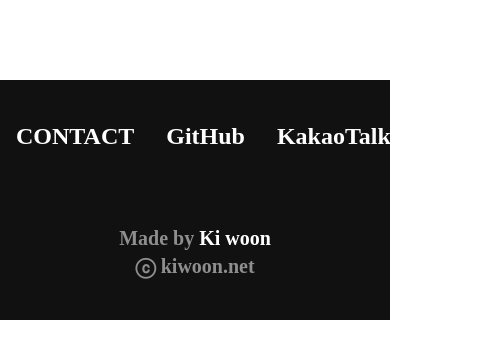
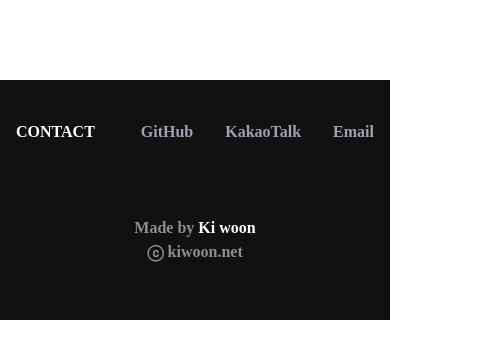
Before and after one commit to Dduridduri/portfolio, a React (Create React App) app: page /footer in a window 390 px wide. Shown: the top 358 px of the page, 500 px wide, since content can reach past the window. Built offline with nearby package versions, Linux system fonts and the light colour scheme; no server answers.

Commit message:
반응형 수정2

```diff
--- a/src/App.css
+++ b/src/App.css
@@ -1,6 +1,6 @@
 .App-header {
-  min-height: 100vh;
-  min-width: 100vh;
+  height: 100vh;
+  width: 100vw;
   display: flex;
   flex-direction: column;
   align-items: center;
--- a/src/components/Footer.js
+++ b/src/components/Footer.js
@@ -6,24 +6,24 @@ function Footer() {
     <div className="w-full h-60 mt-20 bg-[#111] relative" id='3'>
     <ul className='flex justify-between py-10'>
       <li className='basis-[70%] px-4'>
-        <p className="text-2xl font-bold text-left text-white">CONTACT</p>
+        <p className="sm:text-2xl font-semibold text-left text-white ">CONTACT</p>
       </li>
       <li className='basis-[10%] px-4'>
-        <p className="text-2xl font-bold text-left text-white"><a href="https://github.com/Dduridduri/portfolio" target="_blank" rel="noopener noreferrer">GitHub</a></p>
+        <p className="sm:text-2xl font-semibold text-left text-gray-400 hover:text-white"><a href="https://github.com/Dduridduri/portfolio" target="_blank" rel="noopener noreferrer">GitHub</a></p>
       </li>
       <li className='basis-[10%] px-4'>
-        <p className="text-2xl font-bold text-left text-white">KakaoTalk</p>
+        <p className="sm:text-2xl font-semibold text-left  text-gray-400 hover:text-white">KakaoTalk</p>
       </li>
       <li className='basis-[10%] px-4'>
-        <p className=" text-2xl font-bold text-left text-white">Email</p>
+        <p className="sm:text-2xl font-semibold text-left  text-gray-400 hover:text-white">Email</p>
       </li>
 
     </ul>
-        <p className="text-xl font-bold text-center mt-8">
-          <span className="text-xl font-bold text-left text-[#8e8e8e]">Made by</span>
-          <span className="text-xl font-bold text-left text-white"> Ki woon</span>
+        <p className="sm:text-xl font-bold text-center mt-8">
+          <span className="sm:text-xl font-bold text-left text-[#8e8e8e] ">Made by</span>
+          <span className="sm:text-xl font-bold text-left text-white "> Ki woon</span>
         </p>
-        <p className="text-xl font-bold text-center text-[#8e8e8e]">ⓒ kiwoon.net</p>
+        <p className="sm:text-xl font-bold text-center text-[#8e8e8e]">ⓒ kiwoon.net</p>
         {/* <div className='absolute right-[6%] bottom-0'>
         <p className="bottom-10 text-xl font-bold text-right text-[#8e8e8e] right-[6%]">업데이트 : {formatDate}</p>
         <p className="bottom-0 text-sm font-bold text-right text-[#8e8e8e] right-[6%]">{commitMessage}</p>
--- a/src/components/Landing.js
+++ b/src/components/Landing.js
@@ -36,13 +36,10 @@ function Landing() {
 
   useEffect(() => {
     const timer = setTimeout(() => {
-
       setzIndex(-10)
-    }, 1500);     // 5초 후 메인 페이지로 이동
-
-
-    return () => clearTimeout(timer);
-  }, [navigate]);
+      }, 1500);
+      return () => clearTimeout(timer);
+    }, [navigate]);
 
     // const springAnimation = {
     //   initial: { y: -1000, opacity: 0 }, // 초기 위치를 화면 위쪽 바깥으로 설정
@@ -68,7 +65,7 @@ function Landing() {
       initial={{ opacity: 1 , }}
       animate={{ opacity: 0 , x: -0, y: -0}}
       transition={{ delay: 0.5, duration: 2}}
-      className={`fixed z-50 w-full opacity-100 transition-all duration-200 `} style={{zIndex: zindex}}>
+      className={`fixed z-50 w-screen opacity-100 transition-all duration-200 `} style={{zIndex: zindex}}>
       <header className="App-header">
         <motion.h1
           // initial={{ y: 750 }}
@@ -82,7 +79,7 @@ function Landing() {
           initial= {{ opacity: 1 , x: -0, y: -0}}
           animate= {{ opacity: 1 , x: -0, y: 0}}
           transition={{ delay: 0, duration: 2, type: "spring", stiffness: 220  }}
-          className='text-5xl font-bold'>
+          className='text-2xl sm:text-4xl md:text-5xl font-bold'>
            K.Woon
         </motion.p>
         <br />
--- a/src/components/Works.js
+++ b/src/components/Works.js
@@ -197,7 +197,7 @@ function Works() {
   // }, []);
   return (
     <>
-        <div id='2' className='max-w-[480px] 2xl:mx-auto xl:mx-auto md:overflow-hidden mt-10 relative sm:max-w-2xl sm:mt-5 md:max-w-[55%] lg:max-w-6xl xl:max-w-full 2xl:max-w-full px-4 ' >
+        <div id='2' className='max-w-[400px] 2xl:mx-auto xl:mx-auto md:overflow-hidden mt-10 relative sm:max-w-2xl sm:mt-5 md:max-w-[55%] lg:max-w-6xl xl:max-w-full 2xl:max-w-full px-4 ' >
           <div className='w-full border h-[600px] bg-[#2e2e2e] relative'>
             <button className='absolute text-black bottom-2 right-4 bg-slate-100 rounded-full px-4 py-1'><Link to={detail}>자세히 보기</Link></button>
             <div className='w-[80%] h-full border-r-2 border-l-2 mx-auto bg-white overflow-auto scrollbar-hide'>
--- a/src/pages/Main.js
+++ b/src/pages/Main.js
@@ -44,7 +44,7 @@ function Main() {
 
     <div>
     <button onClick={() => openWindow(768, 1024)} style={{ color: windowWidth <= 768 && windowWidth > 640 && 'green' }} className='text-4xl fixed text-gray-500 right-0 z-50'><FontAwesomeIcon icon={faTabletScreenButton}/></button>
-    <button onClick={() => openWindow(540, 667)} style={{ color: windowWidth <= 640  && 'green' }} className='text-4xl fixed  text-gray-500 right-10 z-50'><FontAwesomeIcon icon={faMobileScreenButton}/></button>
+    <button onClick={() => openWindow(420, 667)} style={{ color: windowWidth <= 640  && 'green' }} className='text-4xl fixed  text-gray-500 right-10 z-50'><FontAwesomeIcon icon={faMobileScreenButton}/></button>
     <div className="overflow-hidden ">
       <div style={{ backgroundImage: `url(${process.env.PUBLIC_URL + '/images/IMG_8441.png'})`}} className='bg-cover bg-center bg-no-repeat h-screen w-screen'>
       <div className='' >
@@ -55,7 +55,7 @@ function Main() {
           Header.map((e,i)=>{
             return(
               <li key={i}  className='basis-[10%] px-4 cursor-pointer ' ><Link to={i} spy={true} smooth={true} offset={-100}>
-                <p className="text-2xl text-left text-white ">{e}</p>
+                <p className="xl:text-2xl  text-left text-white ">{e}</p>
               </Link>
             </li>
             )
@@ -66,7 +66,7 @@ function Main() {
     {/* 헤더끝 */}
     <div className='w-[1520px] h-auto mx-auto ' >
       <div className=''>
-        <p className="text-7xl md:text-8xl lg:text-[150px] font-bold text-left text-white py-5 px-4">
+        <p className="text-6xl sm:text-7xl md:text-8xl lg:text-[150px] font-bold text-left text-white py-5 px-4">
             <TypeWriterEffect
             textStyle={{ fontFamily: 'Redressed' }}
             startDelay={500}
@@ -81,7 +81,7 @@ function Main() {
             delaySpeed={1500}
             multiTextLoop={true}/>
         </p>
-        <p className="text-7xl md:text-8xl lg:text-[150px] font-bold text-left text-white leading-4 ml-20 py-5 px-4">
+        <p className="text-6xl sm:text-7xl md:text-8xl lg:text-[150px] font-bold text-left text-white leading-4 sm:ml-20 py-5 px-4">
         <TypeWriterEffect
             textStyle={{ fontFamily: 'Redressed' }}
             startDelay={500}
@@ -96,7 +96,7 @@ function Main() {
             delaySpeed={1500}
             multiTextLoop={true}/>
           </p>
-        <p className="text-7xl md:text-8xl lg:text-[150px] font-bold text-left text-transparent-fill text-stroke text-white px-4 pt-2">
+        <p className="text-6xl sm:text-7xl md:text-8xl lg:text-[150px] font-bold text-left text-transparent-fill text-stroke text-white px-4 pt-2">
         <TypeWriterEffect
             textStyle={{ fontFamily: 'Redressed' }}
             startDelay={1100}
```
